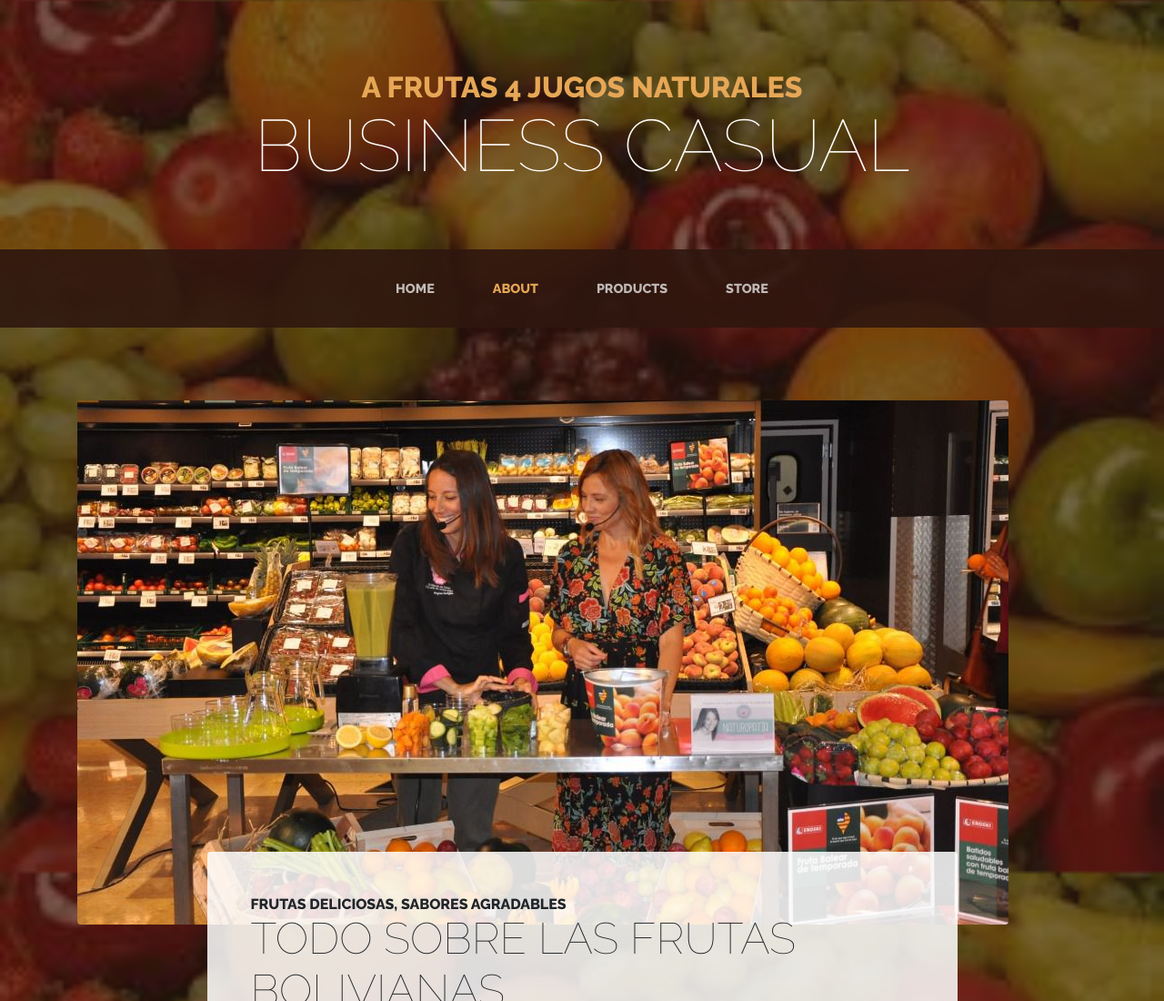
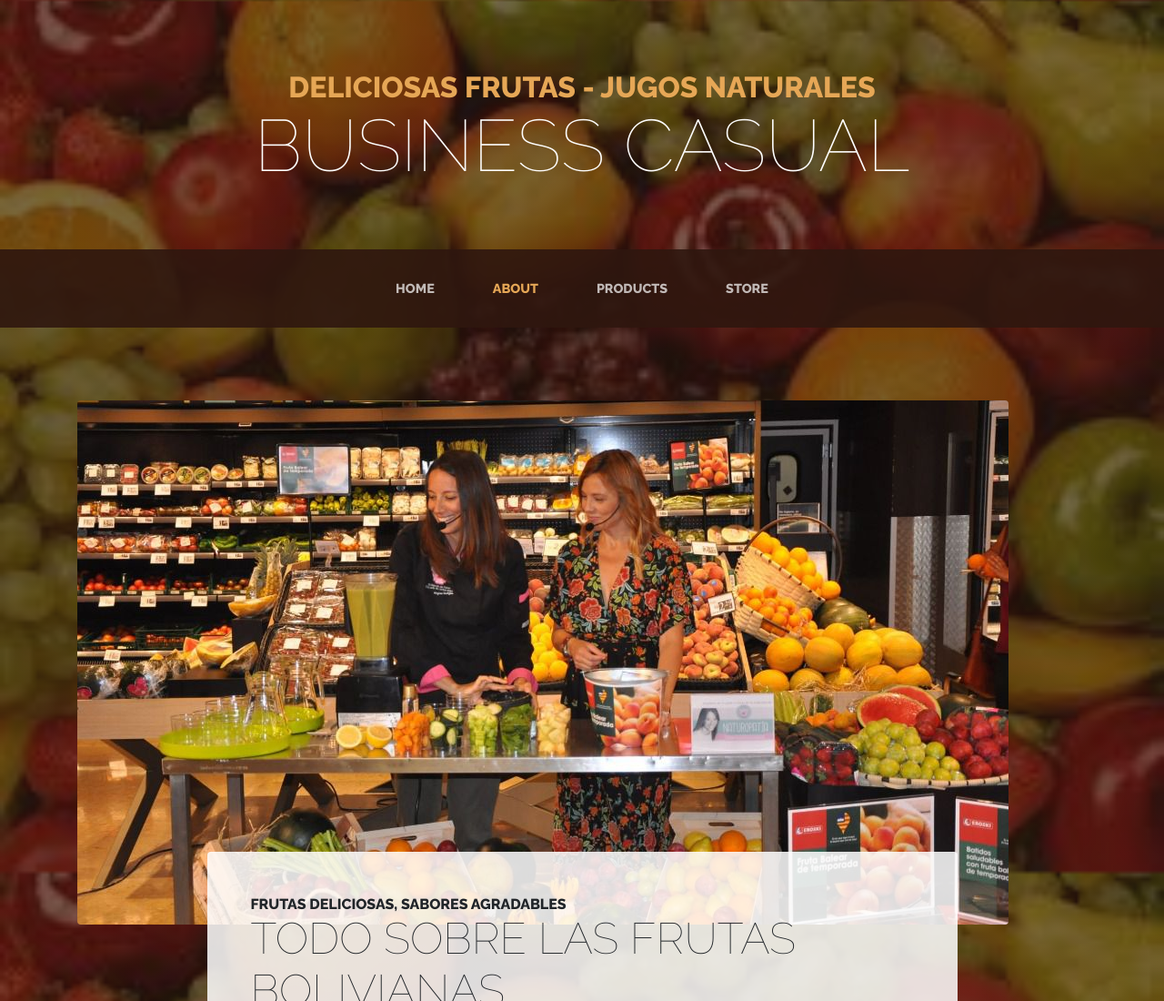
Before and after one commit to lucero2020-tallerII/pagina-web, a plain HTML site: page about.html in a window 1280 px wide. Shown: the top 1100 px of the page at 91% size. Drawn offline with Linux system fonts and the light colour scheme.

Commit message:
Add files via upload

```diff
--- a/about.html
+++ b/about.html
@@ -25,7 +25,7 @@
 <body>
 
   <h1 class="site-heading text-center text-white d-none d-lg-block">
-    <span class="site-heading-upper text-primary mb-3">A FRUTAS 4 JUGOS NATURALES</span>
+    <span class="site-heading-upper text-primary mb-3">DELICIOSAS FRUTAS - JUGOS NATURALES</span>
     <span class="site-heading-lower">Business Casual</span>
   </h1>
 
```
